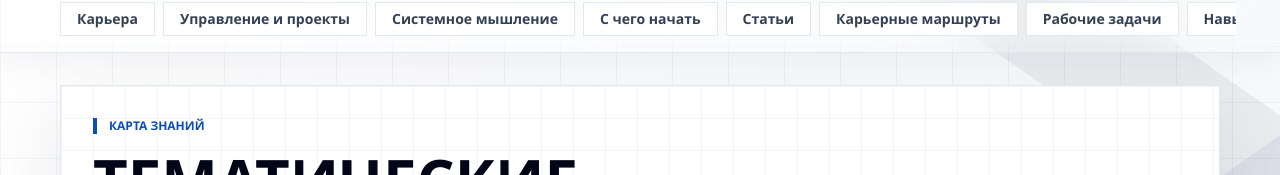
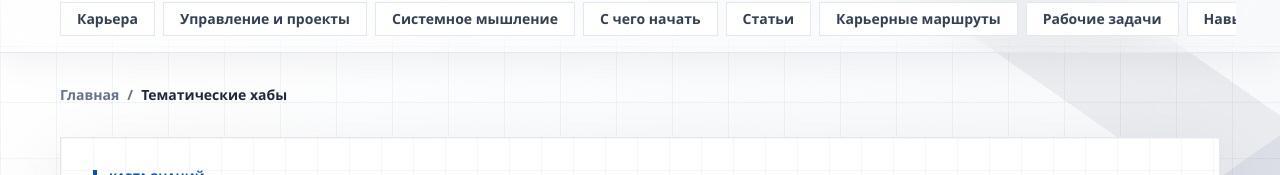
Before and after one commit to digitalmikhin-code/denis-journal, a Next.js app: page /hubs in a window 1280 px wide. Shown: the part 122-297 px from the top of the page. Built offline with nearby package versions, Linux system fonts and the light colour scheme; no server answers.

Commit message:
Добавить навигацию в карту тематических разделов

```diff
--- a/app/hubs/page.tsx
+++ b/app/hubs/page.tsx
@@ -1,3 +1,4 @@
+import { PageBreadcrumbs } from "@/components/page-breadcrumbs";
 import type { Metadata } from "next";
 import Link from "next/link";
 import { getAllHubs } from "@/lib/hubs";
@@ -16,6 +17,7 @@ export default function HubsPage(): JSX.Element {
 
   return (
     <div className="space-y-8">
+      <PageBreadcrumbs items={[{ name: "Тематические хабы", href: "/hubs/" }]} />
       <section className="relative overflow-hidden border border-slate-200 bg-white p-6 shadow-[0_24px_70px_rgba(9,22,43,0.08)] dark:border-slate-800 dark:bg-slate-900 md:p-8">
         <div className="pointer-events-none absolute inset-0 ambient-grid opacity-50" />
         <div className="pointer-events-none absolute bottom-0 right-0 h-40 w-72 bg-[linear-gradient(135deg,transparent_0%,transparent_42%,rgba(11,77,186,0.14)_42%,rgba(11,77,186,0.14)_68%,rgba(8,46,115,0.9)_68%)]" />
```
